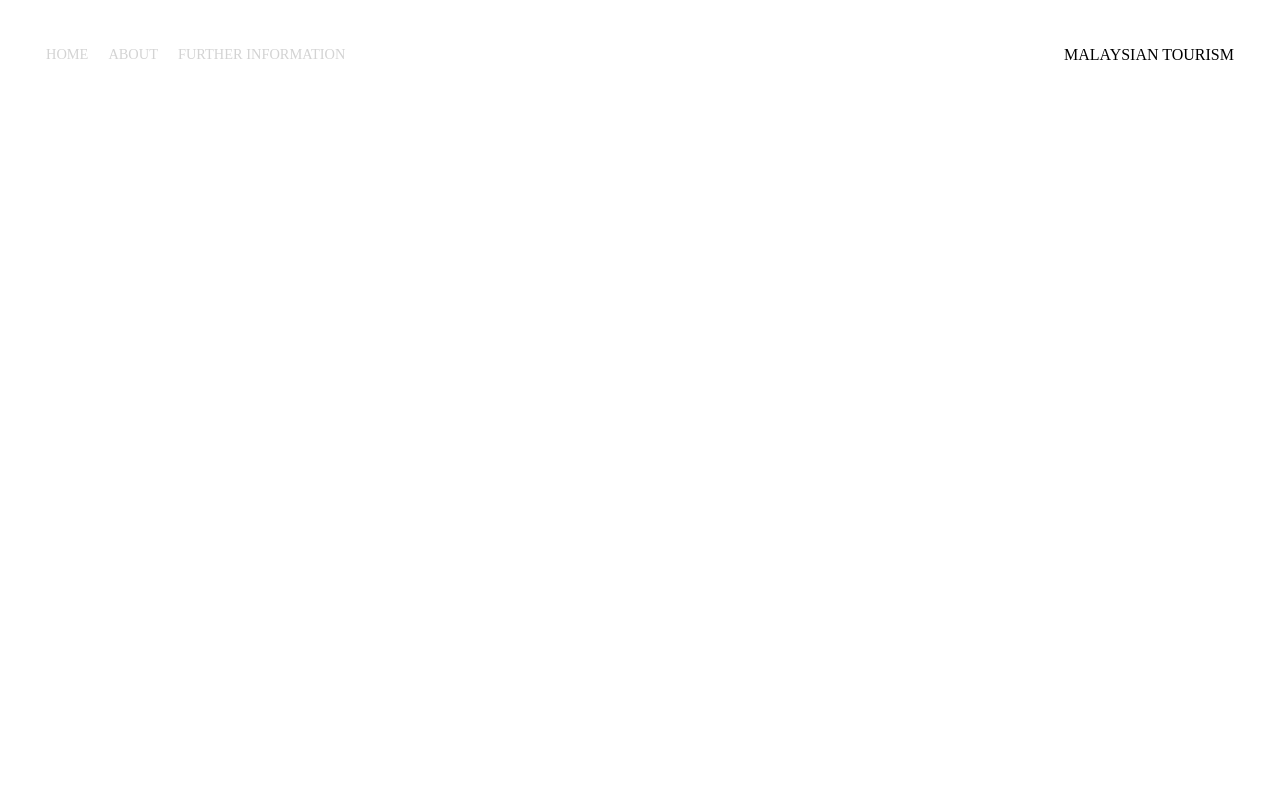
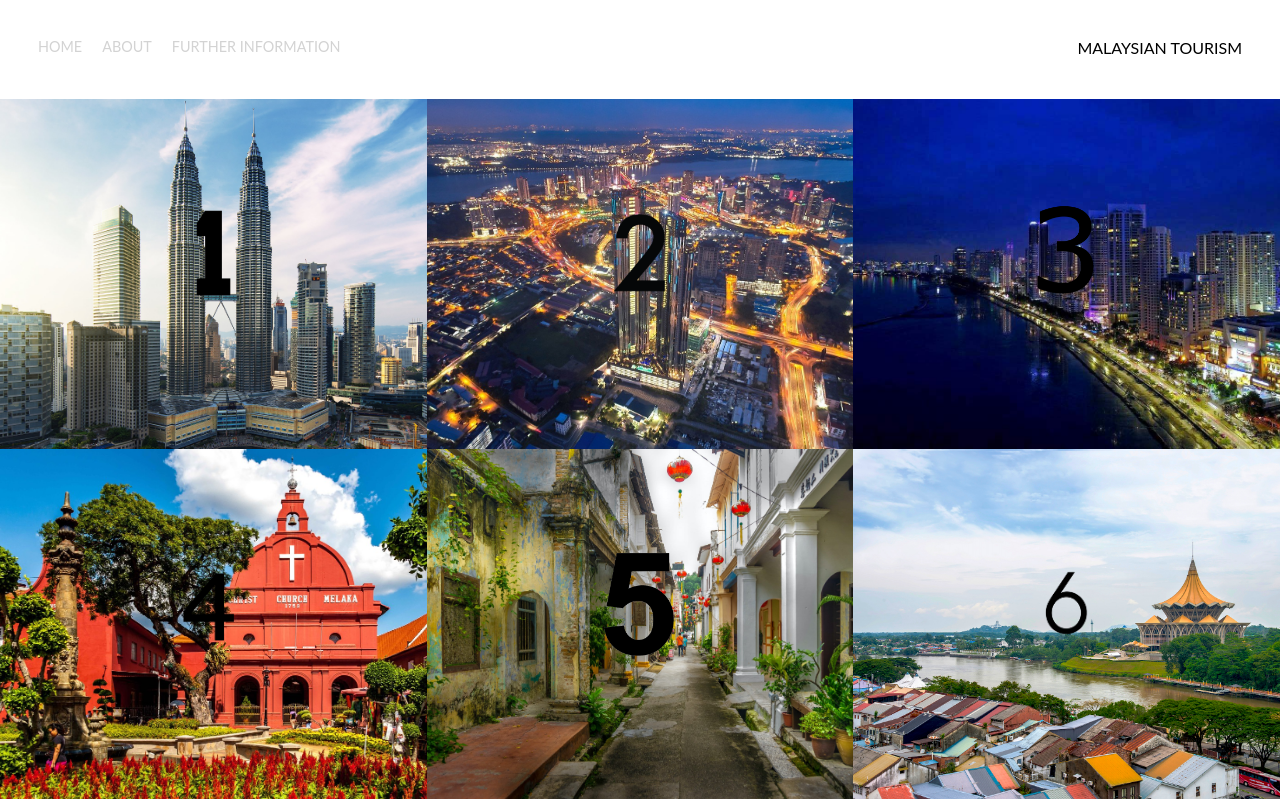
Before and after one commit to HelmiBaraja/website_project, a plain HTML site: page index.html in a window 1280 px wide. Drawn offline with Linux system fonts and the light colour scheme.

Commit message:
grid completed

```diff
--- a/index.html
+++ b/index.html
@@ -36,13 +36,117 @@
                 </div>
             </div>
 
-            <div class="center">
-
-            </div>
-
             <div class="right-side">
                 <div class="brand">
-                    <div>MALAYSIAN TOURISM</div>
+                    MALAYSIAN TOURISM
+                </div>
+            </div>
+        </div>
+
+        <div class="content-wrapper">
+            <!--everything below the nav bar will be in the content wrapper-->
+            <div class="grid-items-wrapper">
+                <!--items wrapper contain all of the grid-->
+                <div class="grid-item-wrapper">
+                    <!--each singular grid item-->
+                    <div class="grid-img-background" style="background-image:url(images/01_kualalumpur.jpg)">
+                        <!--style here contains a little snippet of CSS-->
+                        <div class="img-text-wrapper">
+                            <div class="logo-wrapper">
+                                <img src="images/transparent_numbers/01.png">
+                            </div>
+
+                            <div class="subtitle">
+                                Kuala Lumpur, Selangor
+                            </div>
+                        </div>
+
+                    </div>
+                </div>
+
+                <div class="grid-item-wrapper">
+                    <!--each singular grid item-->
+                    <div class="grid-img-background" style="background-image:url(images/02_johorbahru.jpg)">
+                        <!--style here contains a little snippet of CSS-->
+                        <div class="img-text-wrapper">
+                            <div class="logo-wrapper">
+                                <img src="images/transparent_numbers/02.png">
+                            </div>
+
+                            <div class="subtitle">
+                                Johor Bahru, Johor
+                            </div>
+                        </div>
+
+                    </div>
+                </div>
+
+                <div class="grid-item-wrapper">
+                    <!--each singular grid item-->
+                    <div class="grid-img-background" style="background-image:url(images/03_georgetown.jpg)">
+                        <!--style here contains a little snippet of CSS-->
+                        <div class="img-text-wrapper">
+                            <div class="logo-wrapper">
+                                <img src="images/transparent_numbers/03.png">
+                            </div>
+
+                            <div class="subtitle">
+                                George Town, Penang
+                            </div>
+                        </div>
+
+                    </div>
+                </div>
+
+                <div class="grid-item-wrapper">
+                    <!--each singular grid item-->
+                    <div class="grid-img-background" style="background-image:url(images/04_malacca.jpg)">
+                        <!--style here contains a little snippet of CSS-->
+                        <div class="img-text-wrapper">
+                            <div class="logo-wrapper">
+                                <img src="images/transparent_numbers/04.png">
+                            </div>
+
+                            <div class="subtitle">
+                                Malacca City, Malacca
+                            </div>
+                        </div>
+
+                    </div>
+                </div>
+
+                <div class="grid-item-wrapper">
+                    <!--each singular grid item-->
+                    <div class="grid-img-background" style="background-image:url(images/05_ipoh.jpg)">
+                        <!--style here contains a little snippet of CSS-->
+                        <div class="img-text-wrapper">
+                            <div class="logo-wrapper">
+                                <img src="images/transparent_numbers/05.png">
+                            </div>
+
+                            <div class="subtitle">
+                                Ipoh, Perak
+                            </div>
+                        </div>
+
+                    </div>
+                </div>
+
+                <div class="grid-item-wrapper">
+                    <!--each singular grid item-->
+                    <div class="grid-img-background" style="background-image:url(images/06_kuching.jpg)">
+                        <!--style here contains a little snippet of CSS-->
+                        <div class="img-text-wrapper">
+                            <div class="logo-wrapper">
+                                <img src="images/transparent_numbers/06.png">
+                            </div>
+
+                            <div class="subtitle">
+                                Kuching, Sarawak
+                            </div>
+                        </div>
+
+                    </div>
                 </div>
             </div>
         </div>
--- a/styles.css
+++ b/styles.css
@@ -1,3 +1,22 @@
+/* insert master styles here */
+
+body {
+    margin: 0px;
+    /* default margin is around 8px */
+    /* want the images to go until end of page */
+    font-family: "Lato", sans-serif;
+}
+
+.container {
+    /* container to use grids with template column of 1 fractional unit */
+    display: grid;
+    grid-template-columns: 1fr;
+}
+
+
+/* navigation styles */
+
+
 /* use flex boxes */
 
 .nav-wrapper {
@@ -48,3 +67,55 @@
     /* hover for link <a> */
     color: black;
 }
+
+
+/* build grid styles */
+
+.grid-items-wrapper {
+    display: grid;
+    grid-template-columns: 1fr 1fr 1fr;
+    /* each one of the three columns their own full size column */
+}
+
+.grid-item-wrapper {
+    position: relative;
+    /* allow for flexibility */
+}
+
+.grid-img-background {
+    height: 350px;
+    width: 100%;
+    background-size: cover;
+    /* crop all images */
+    background-position: center;
+    background-repeat: no-repeat;
+}
+
+.img-text-wrapper {
+    position: absolute;
+    /* so text sits on top of image */
+    top: 0;
+    display: flex;
+    flex-direction: column;
+    justify-content: center;
+    align-items: center;
+    height: 100%;
+    text-align: center;
+    padding-left: 100px;
+    padding-right: 100px;
+}
+
+.img-text-wrapper .subtitle {
+    transition: 1s;
+    color: transparent;
+}
+
+.img-text-wrapper:hover .subtitle {
+    color: lightseagreen;
+    font-weight: 600;
+}
+
+.logo-wrapper img {
+    width: 50%;
+    margin-bottom: 20px;
+}
```
Also changed, not shown: images/01_kualalumpur.jpg (renamed from images/kualalumpur.jpg), images/02_johorbahru.jpg (renamed from images/johorbahru.jpg), images/03_georgetown.jpg (renamed from images/georgetown.jpg), images/04_malacca.jpg (renamed from images/malacca.jpg), images/05_ipoh.jpg (renamed from images/ipoh.jpg), images/06_kuching.jpg (renamed from images/kuching.jpg), images/transparent_numbers/01.png (added), images/transparent_numbers/02.png (added), images/transparent_numbers/03.png (added), images/transparent_numbers/04.png (added), images/transparent_numbers/05.png (added), images/transparent_numbers/06.png (added).
